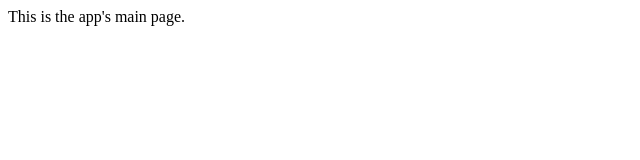
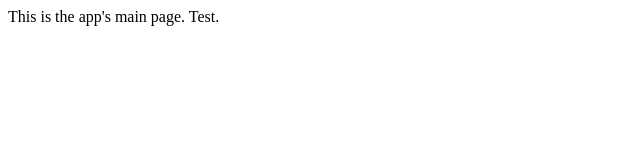
Before and after one commit to Axemark38/Stolcker, a plain HTML site: page main.html in a window 1280 px wide. Shown: the full height of the page, 0-640 px from the left. Drawn offline with Linux system fonts and the light colour scheme.

Commit message:
Update main.html

```diff
--- a/main.html
+++ b/main.html
@@ -3,6 +3,6 @@
 <head>
 </head>
 <body>
-  This is the app's main page.
+  This is the app's main page. Test.
 </body>
 </html>
```
